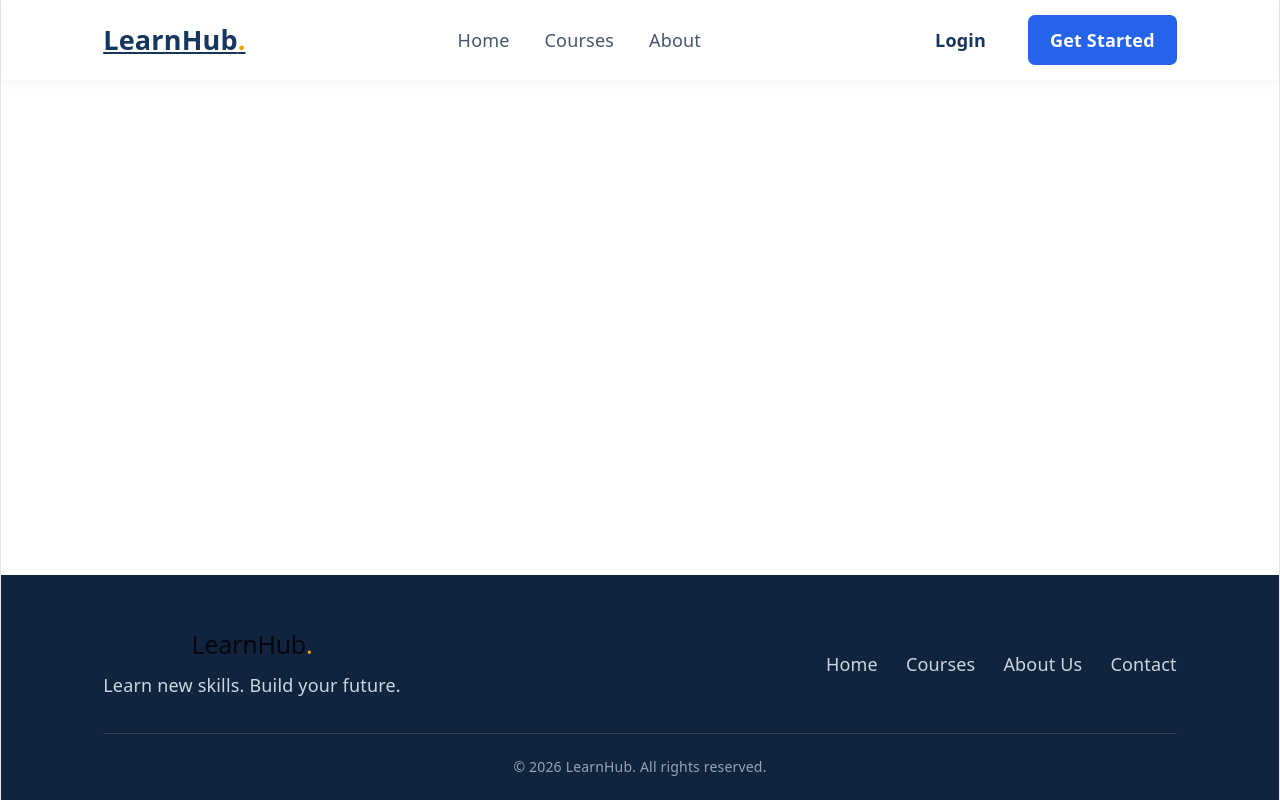
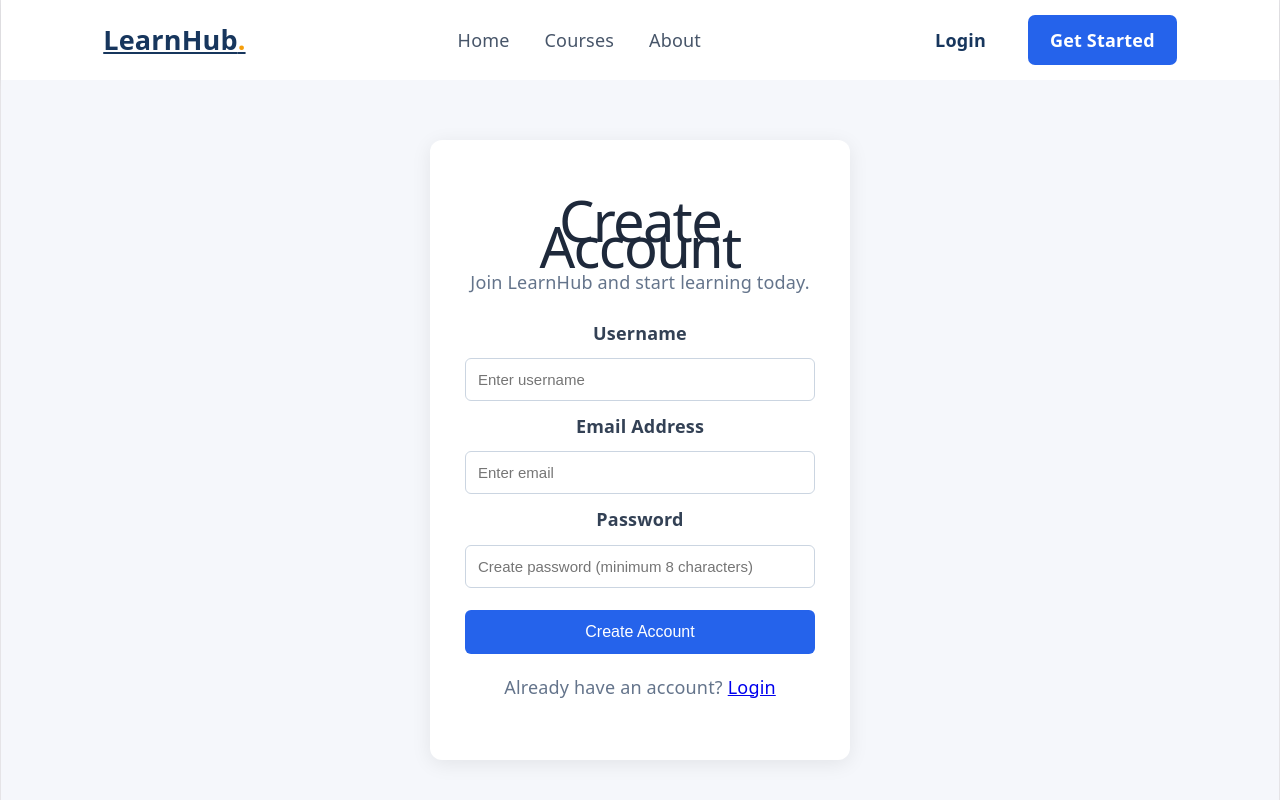
Before and after one commit to sirdrick037-svg/lms_config, a React (Vite) app in the folder lms-frontend/: page /register in a window 1280 px wide. Shown: the top 800 px of the page. Built offline with nearby package versions, Linux system fonts and the light colour scheme.

Commit message:
feat: implement registration page with form handling and user feedback

```diff
--- a/lms-frontend/src/pages/Register.jsx
+++ b/lms-frontend/src/pages/Register.jsx
@@ -1,5 +1,6 @@
+
 import { useState } from "react";
-import { Link } from "react-router-dom";
+import { Link, useNavigate } from "react-router-dom";
 import { registerUser } from "../services/api";
 
 function Register() {
@@ -8,7 +9,12 @@ function Register() {
     email: "",
     password: "",
   });
-}
+
+  const [error, setError] = useState("");
+  const [loading, setLoading] = useState(false);
+
+  const navigate = useNavigate();
+
   const handleChange = (e) => {
     setFormData({
       ...formData,
@@ -18,23 +24,82 @@ function Register() {
 
   const handleSubmit = async (e) => {
     e.preventDefault();
+    setError("");
+    setLoading(true);
 
     try {
-    const response = await registerUser(formData);
-
-    console.log("Registration successful:", response);
+      await registerUser(formData);
 
       alert("Account created successfully! Please log in.");
+      navigate("/login");
     } catch (error) {
       console.error("Registration error:", error.response?.data);
 
-    alert(
-      error.response?.data?.email?.[0] ||
-      error.response?.data?.username?.[0] ||
-      error.response?.data?.password?.[0] ||
+      const errors = error.response?.data;
+
+      setError(
+        errors?.email?.[0] ||
+        errors?.username?.[0] ||
+        errors?.password?.[0] ||
+        errors?.detail ||
         "Registration failed. Please try again."
       );
+    } finally {
+      setLoading(false);
     }
   };
 
+  return (
+    <div className="auth-page">
+      <div className="auth-card">
+        <h1>Create Account</h1>
+        <p>Join LearnHub and start learning today.</p>
+
+        {error && <p className="error-message">{error}</p>}
+
+        <form onSubmit={handleSubmit}>
+          <label>Username</label>
+          <input
+            type="text"
+            name="username"
+            placeholder="Enter username"
+            value={formData.username}
+            onChange={handleChange}
+            required
+          />
+
+          <label>Email Address</label>
+          <input
+            type="email"
+            name="email"
+            placeholder="Enter email"
+            value={formData.email}
+            onChange={handleChange}
+            required
+          />
+
+          <label>Password</label>
+          <input
+            type="password"
+            name="password"
+            placeholder="Create password (minimum 8 characters)"
+            value={formData.password}
+            onChange={handleChange}
+            minLength={8}
+            required
+          />
+
+          <button type="submit" disabled={loading}>
+            {loading ? "Creating Account..." : "Create Account"}
+          </button>
+        </form>
+
+        <p className="auth-link">
+          Already have an account? <Link to="/login">Login</Link>
+        </p>
+      </div>
+    </div>
+  );
+}
+
 export default Register;
```
Also changed, not shown: lms-frontend/src/components/ProtectedRoute.jsx (added). Lines whose indentation alone changed are shown as unchanged.
